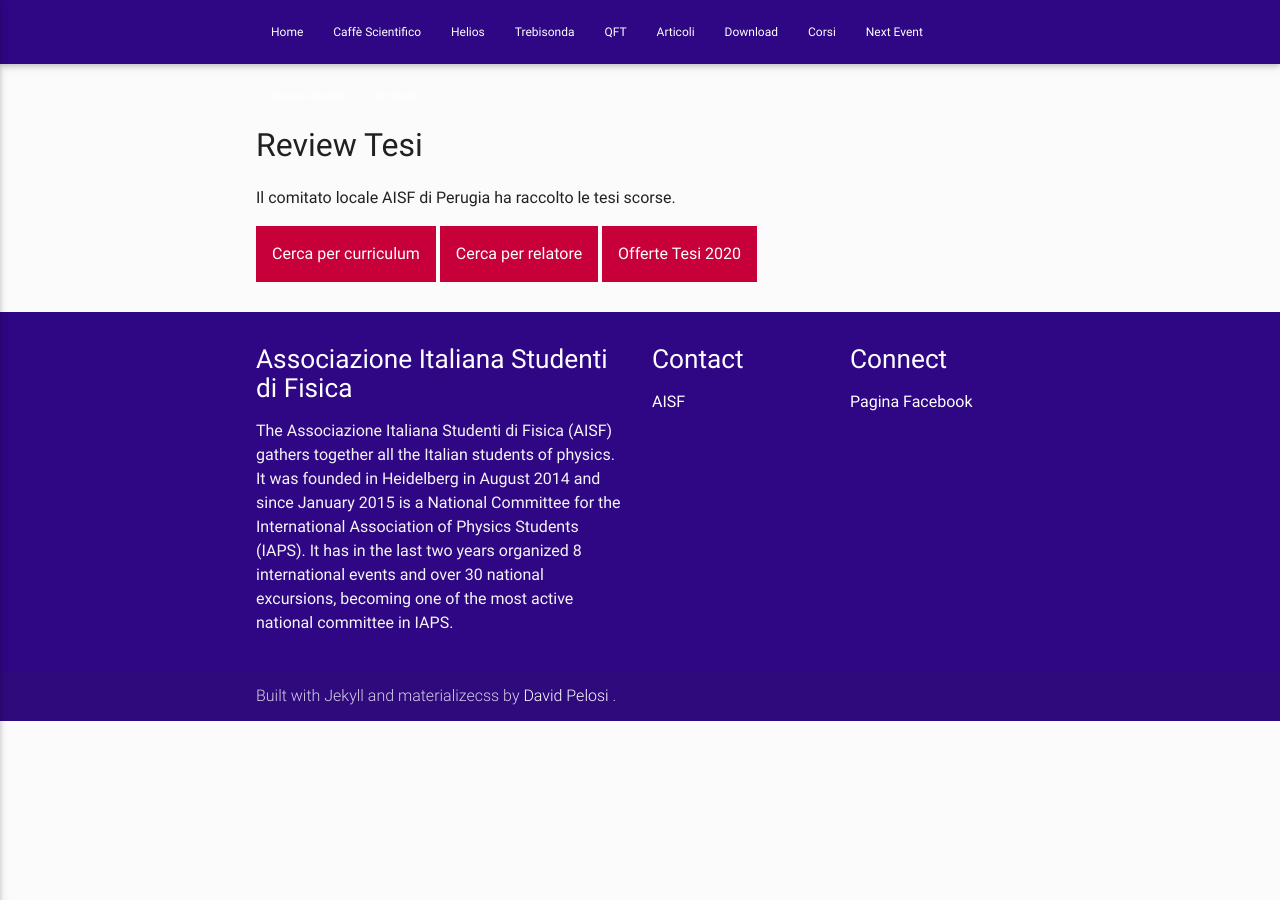
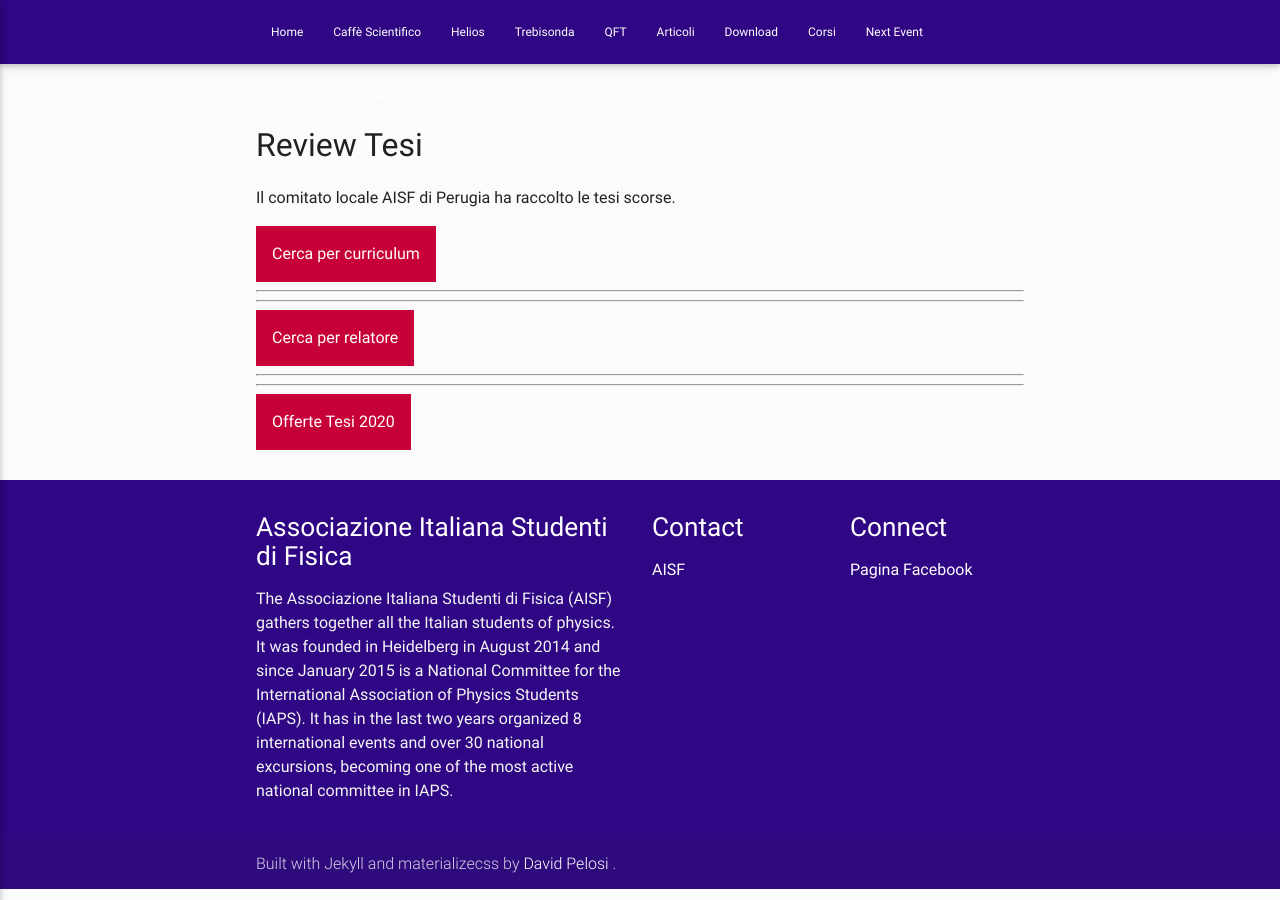
Before and after one commit to ai-sf/aisf_perugia, a Jekyll site: the page built from Tesi.html, in a window 1280 px wide. Built offline with Jekyll 4.4.1, drawn with Linux system fonts in a browser that asks for light colours; nearby versions of some CDN libraries.

Commit message:
Update Tesi.html

```diff
--- a/Tesi.html
+++ b/Tesi.html
@@ -61,7 +61,7 @@ description: Le tesi
   </div>
 </div>
 
-
+<hr> <hr>
 <div class="miodropdown">
   <button class="miodropbtn">Cerca per relatore</button>
   <div class="miodropdown-content">
@@ -71,7 +71,7 @@ description: Le tesi
     <a href="#">Matteo Duranti</a>
   </div>
 </div>
-
+<hr> <hr>
 
 <div class="miodropdown">
   <button class="miodropbtn">Offerte Tesi 2020</button>
```
